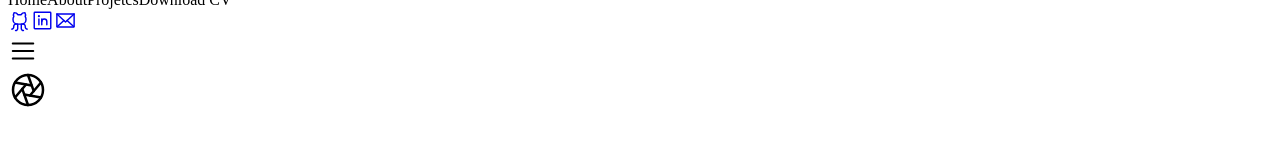
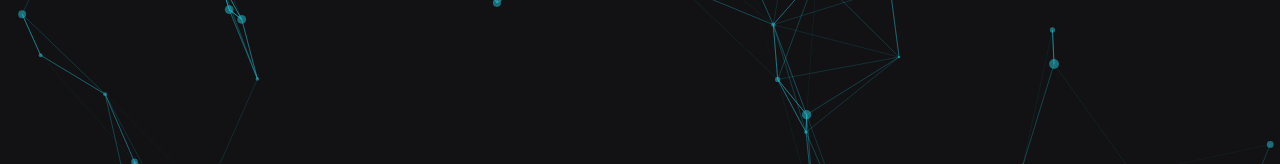
Before and after one commit to rafaelsangali/portfolio, a React (Vite) app: page / in a window 1280 px wide. Shown: the part 435-599 px from the top of the page. Built offline with nearby package versions, Linux system fonts and the light colour scheme; the HTML template or start-up script is replaced by a standard one.

Commit message:
add particles

```diff
--- a/package.json
+++ b/package.json
@@ -10,7 +10,9 @@
   "dependencies": {
     "phosphor-react": "^1.4.1",
     "react": "^18.0.0",
-    "react-dom": "^18.0.0"
+    "react-dom": "^18.0.0",
+    "react-tsparticles": "^2.1.0",
+    "tsparticles": "^2.1.0"
   },
   "devDependencies": {
     "@types/react": "^18.0.0",
--- a/src/App.tsx
+++ b/src/App.tsx
@@ -1,12 +1,12 @@
 import { Sidebar } from "./components/Sidebar/Sidebar"
-import { LoadingScreen } from "./Pages/LoadingScreen"
+import { Home } from "./Pages/Home"
 
 
 function App() {
   return (
     <main className="md:flex">
       <Sidebar />
-      <LoadingScreen />
+      <Home />
     </main>
 
   )
--- /dev/null
+++ b/src/Pages/Home.tsx
@@ -0,0 +1,97 @@
+import Particles from "react-tsparticles";
+import { loadFull } from "tsparticles";
+import { Engine } from "tsparticles-engine";
+import { LoadingScreen } from "./LoadingScreen";
+
+export function Home() {
+  async function particlesInit(main: Engine){
+    console.log(main);
+    await loadFull(main);
+  };
+  function particlesLoaded(container: any) {
+  };
+  return (
+    <>
+    { !particlesLoaded?
+    <LoadingScreen />
+    :
+    <Particles
+      id="tsparticles"
+      init={particlesInit}
+      loaded={particlesLoaded}
+      options={{
+        background: {
+          color: {
+            value: "#121214",
+          },
+        },
+        fpsLimit: 120,
+        interactivity: {
+          events: {
+            onClick: {
+              enable: true,
+              mode: "push",
+            },
+            onHover: {
+              enable: true,
+              mode: "repulse",
+            },
+            resize: true,
+          },
+          modes: {
+            push: {
+              quantity: 4,
+            },
+            repulse: {
+              distance: 200,
+              duration: 0.4,
+            },
+          },
+        },
+        particles: {
+          color: {
+            value: "#26c6da",
+          },
+          links: {
+            color: "#26c6da",
+            distance: 150,
+            enable: true,
+            opacity: 0.5,
+            width: 1,
+          },
+          collisions: {
+            enable: true,
+          },
+          move: {
+            direction: "none",
+            enable: true,
+            outModes: {
+              default: "bounce",
+            },
+            random: false,
+            speed: 3.5,
+            straight: false,
+          },
+          number: {
+            density: {
+              enable: true,
+              area: 800,
+            },
+            value: 80,
+          },
+          opacity: {
+            value: 0.5,
+          },
+          shape: {
+            type: "circle",
+          },
+          size: {
+            value: { min: 1, max: 5 },
+          },
+        },
+        detectRetina: true,
+      }} />
+  }
+    </>
+)
+};
```
Also changed, not shown: 1 other file (tests, documents, lock files or other folders).
